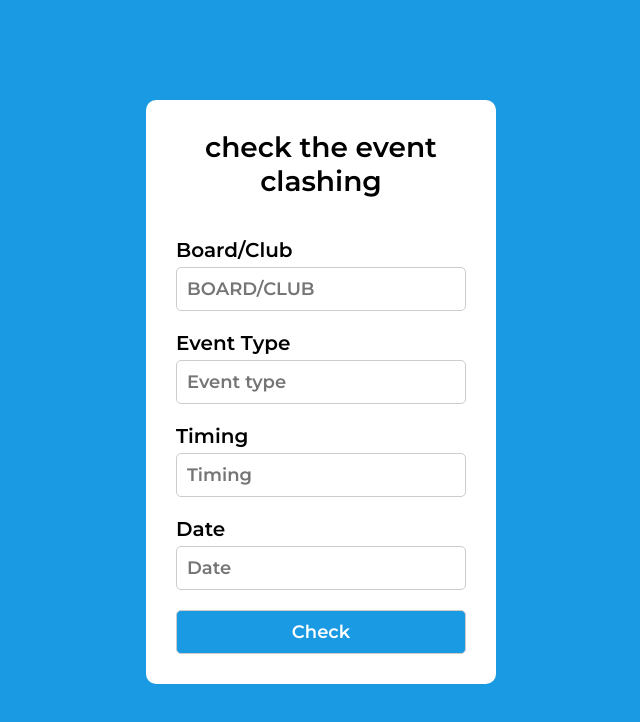
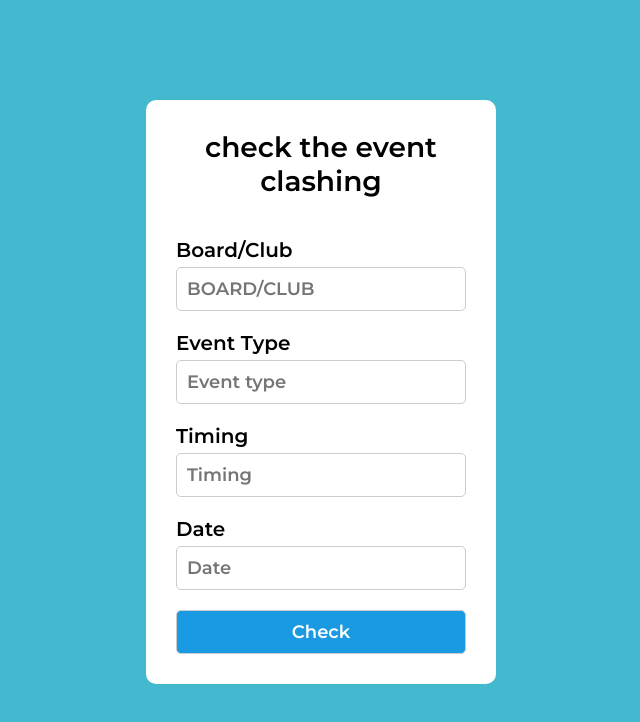
Before and after one commit to aditya92390/Technocrats, a plain HTML site: page check.html in a window 1280 px wide. Shown: the whole page, without its empty margins (319-959 px from the left). Drawn offline with Linux system fonts and the light colour scheme; files that its build step writes are made by us from their sources.

Commit message:
last final

```diff
--- a/check.css
+++ b/check.css
@@ -16,7 +16,7 @@ footer, header, hgroup, menu, nav, section {
     width: 100%;
 }
 body{
-    background: #1a9ae2;
+    background: #43b9d0;
     font-family: 'Lato', sans-serif;
 }
 .form-box{
```
Also changed, not shown: index.html (+1 -1 lines).
